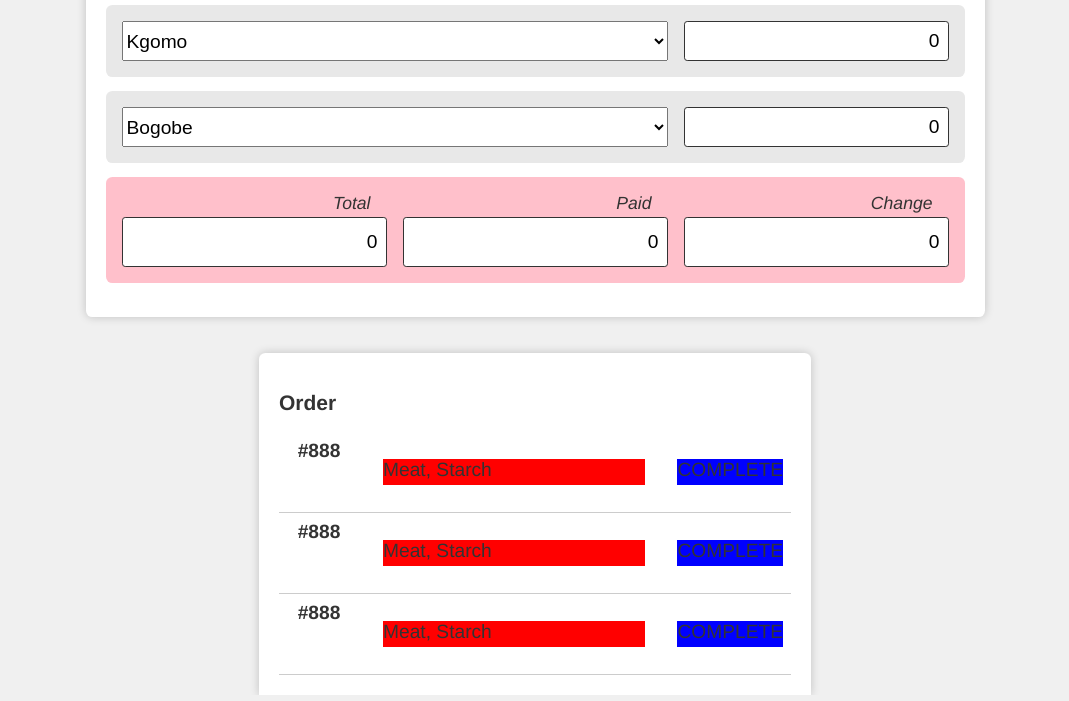
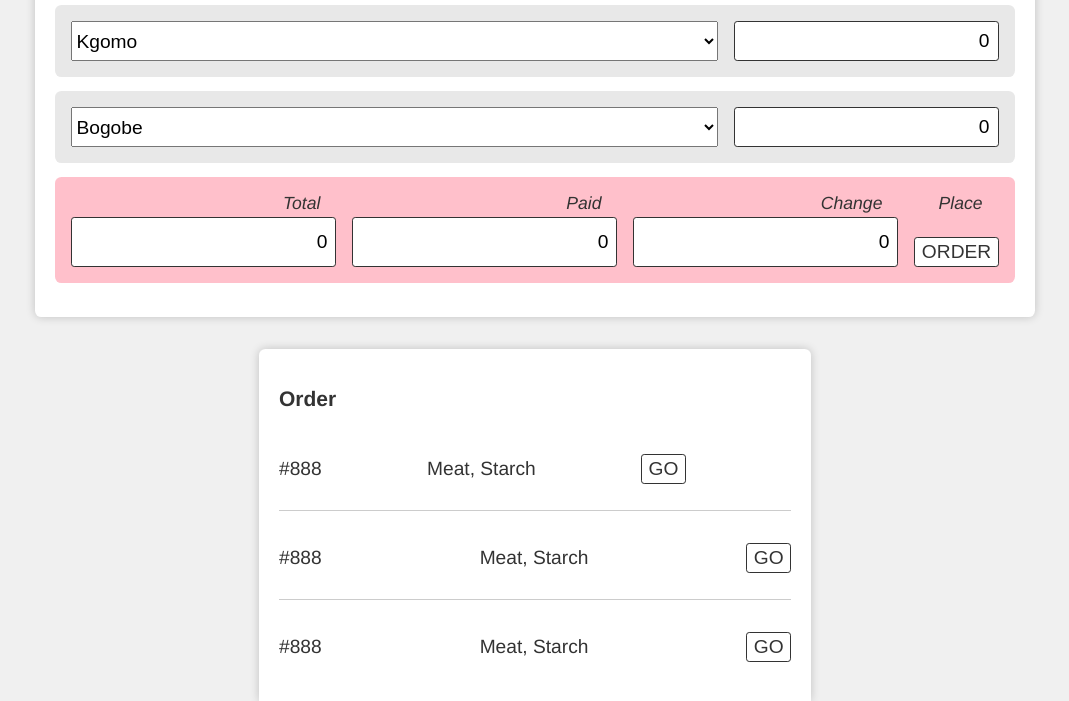
Before and after one commit to Shepherd-Moahloli/spaza, a plain HTML site: page index.html in a window 1280 px wide. Shown: the part 105-806 px from the top of the page, without its empty margins (105-1174 px from the left). Drawn offline with Linux system fonts and the light colour scheme.

Commit message:
Just working on the code

```diff
--- a/css/main.css
+++ b/css/main.css
@@ -86,6 +86,22 @@ main#app form p:last-child label input {
   max-width: 100%;
   min-width: 3ch;
 }
+
+main#app form p:last-child label button {
+  flex-shrink: 0;
+  flex-grow: 0;
+  width: auto;
+  margin-top: 0.2rem;
+  font-size: 1.2rem;
+  padding: 0.2rem 0.4rem;
+  border: 1px solid #333;
+  border-radius: 0.2rem;
+  background-color: #fff;
+  color: #333;
+  cursor: pointer;
+  transition: background-color 0.2s ease-in-out;
+}
+
 main#kitchen {
   margin: 2rem auto 0 auto;
   max-width: 80vw;
@@ -105,14 +121,38 @@ main#kitchen ol {
 }
 
 main#kitchen ol li {
-  padding: 0.5rem;
-  border-bottom: 1px solid #ccc;
   display: flex;
+  border-bottom: 0.4px solid #ccc;
   justify-content: space-between;
+  margin-bottom: 0.4rem;
+  padding: 0.4rem 0;
   font-size: 1.2rem;
   gap: 2rem;
+  place-items: center;
 }
 
+main#kitchen ol li:last-child {
+  border-bottom: none;
+  padding-bottom: 0;
+  margin-bottom: 0;
+}
+
+main#kitchen ol li p button {
+  font-size: 1.2rem;
+  padding: 0.2rem 0.4rem;
+  border: 1px solid #333;
+  border-radius: 0.2rem;
+  background-color: #fff;
+  color: #333;
+  cursor: pointer;
+  transition: background-color 0.2s ease-in-out;
+}
+
+main#kitchen ol li p button:hover {
+  background-color: #333;
+  color: #fff;
+}
+/*
 main#kitchen ol li span {
   width: 6ch;
   aspect-ratio: 1;
@@ -129,3 +169,4 @@ main#kitchen ol li p:last-child {
   background-color: blue;
   flex-grow: 0;
 }
+*/
--- a/index.html
+++ b/index.html
@@ -42,6 +42,10 @@
               <span>Change</span>
               <input readonly id="change" value="0" />
             </label>
+            <label>
+              <span>Place</span>
+              <button id="submit">ORDER</button>
+          </label>
           </p>
         </form>
       </main>
@@ -52,17 +56,17 @@
           <li id="order">
             <span class="order-number">#888</span>
             <p>Meat, Starch</p>
-            <p>COMPLETE</p>
+            <p><button class="go-button">GO</button></p></p>
           </li>
           <li id="order">
             <span class="order-number">#888</span>
             <p>Meat, Starch</p>
-            <p>COMPLETE</p>
+            <p><button class="go-button">GO</button></p>
           </li>
           <li id="order">
             <span class="order-number">#888</span>
             <p>Meat, Starch</p>
-            <p>COMPLETE</p>
+            <p><button class="go-button">GO</button></p>
           </li>
         </ol>
       </main>
--- a/js/main.js
+++ b/js/main.js
@@ -38,3 +38,20 @@ function runThisTown() {
 }
 
 runThisTown();
+
+const formOrder = document.getElementById("order");
+
+formOrder.addEventListener("submit", function (event) {
+  event.preventDefault();
+  formOrder.reset();
+});
+
+function processOrder(event) {
+  event.preventDefault();
+
+  if (document.getElementById("change").value < 0) {
+    alert("You need more money!");
+  } else {
+    alert("Thank you for your order");
+  }
+}
```
